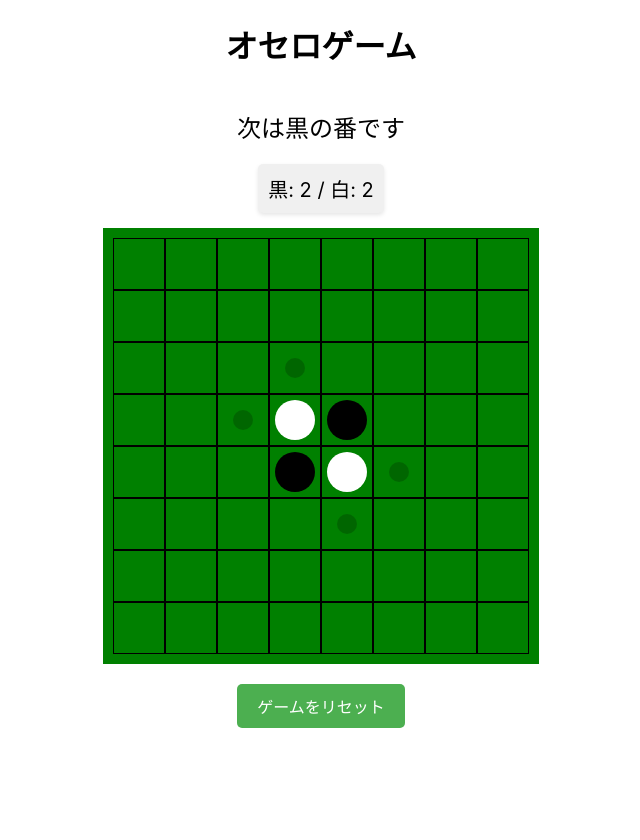
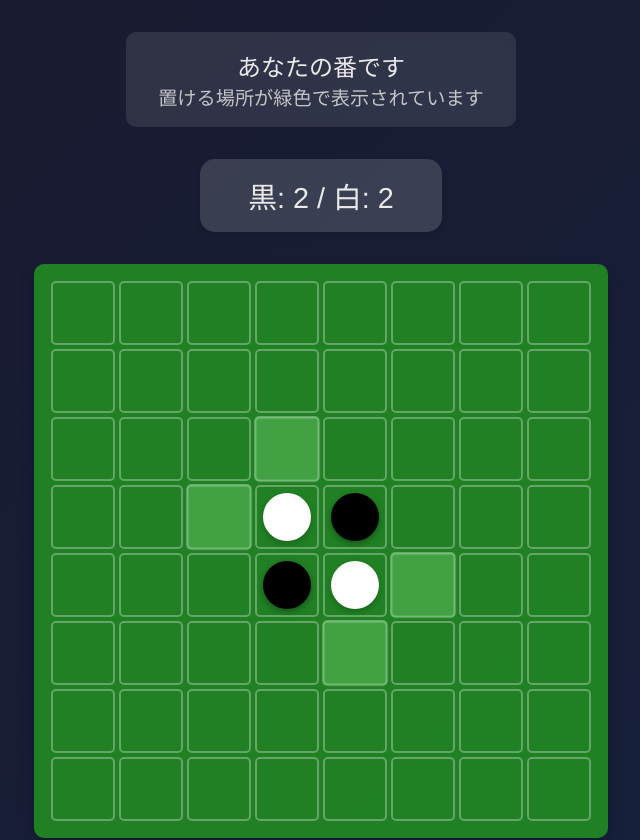
Before and after one commit to Emily57/cursor_othello, a React (Create React App) app: page / in a window 1280 px wide. Shown: the top 840 px of the page, without its empty margins (319-959 px from the left). Before the commit the page ends 800 px from the top, so only its background shows below. Built offline with nearby package versions, Linux system fonts and the light colour scheme.

Commit message:
Enhance game UI and styling with modern design and improved user experience

```diff
--- a/src/App.js
+++ b/src/App.js
@@ -5,7 +5,6 @@ import "./App.css";
 function App() {
   return (
     <div className="App">
-      <h1>オセロゲーム</h1>
       <Game />
     </div>
   );
--- a/src/components/Game.js
+++ b/src/components/Game.js
@@ -169,20 +169,31 @@ const Game = () => {
     <div className="game">
       <div className="status">
         {isGameOver ? (
-          <div>
-            <p>ゲーム終了</p>
+          <div className="game-over">
+            <p className="winner-text">ゲーム終了</p>
             <p>
-              最終スコア - 黒: {score.blackCount} / 白: {score.whiteCount}
+              最終スコア
               <br />
-              {score.blackCount > score.whiteCount
-                ? "黒の勝ち！"
-                : score.blackCount < score.whiteCount
-                ? "白の勝ち！"
-                : "引き分け！"}
+              黒: {score.blackCount} vs 白: {score.whiteCount}
+              <br />
+              <strong>
+                {score.blackCount > score.whiteCount
+                  ? "黒の勝利！ 🏆"
+                  : score.blackCount < score.whiteCount
+                  ? "白の勝利！ 🏆"
+                  : "引き分け！ 🤝"}
+              </strong>
             </p>
           </div>
         ) : (
-          `次は${isBlackTurn ? "黒" : "CPU（白）"}の番です`
+          <div>
+            {isBlackTurn ? "あなた" : "CPU"}の番です
+            <div style={{ fontSize: "0.8em", opacity: 0.8 }}>
+              {isBlackTurn
+                ? "置ける場所が緑色で表示されています"
+                : "CPUが考え中..."}
+            </div>
+          </div>
         )}
       </div>
 
--- a/src/styles/Game.css
+++ b/src/styles/Game.css
@@ -2,17 +2,38 @@
   display: flex;
   flex-direction: column;
   align-items: center;
-  padding: 20px;
+  padding: 2rem;
+  min-height: 100vh;
+  background: linear-gradient(135deg, #1a1a2e 0%, #16213e 100%);
+  color: #e9e9e9;
+  font-family: "Helvetica Neue", Arial, sans-serif;
 }
 
 .status {
-  margin-bottom: 20px;
-  font-size: 24px;
+  font-size: 1.5rem;
+  margin-bottom: 2rem;
+  padding: 1rem 2rem;
+  background: rgba(255, 255, 255, 0.1);
+  border-radius: 10px;
+  backdrop-filter: blur(5px);
+  text-align: center;
+}
+
+.score-board {
+  font-size: 1.8rem;
+  margin-bottom: 2rem;
+  padding: 1rem 3rem;
+  background: rgba(255, 255, 255, 0.15);
+  border-radius: 15px;
+  box-shadow: 0 4px 6px rgba(0, 0, 0, 0.1);
 }
 
 .board {
-  background: #008000;
-  padding: 10px;
+  background: rgba(34, 139, 34, 0.9);
+  padding: 15px;
+  border-radius: 10px;
+  box-shadow: 0 8px 16px rgba(0, 0, 0, 0.2);
+  transition: transform 0.3s ease;
 }
 
 .board-row {
@@ -20,79 +41,104 @@
 }
 
 .cell {
-  width: 50px;
-  height: 50px;
-  border: 1px solid #000;
-  display: flex;
-  justify-content: center;
-  align-items: center;
+  width: 60px;
+  height: 60px;
+  border: 2px solid rgba(255, 255, 255, 0.3);
+  margin: 2px;
+  border-radius: 5px;
   cursor: pointer;
+  transition: all 0.2s ease;
   position: relative;
 }
 
+.cell:hover {
+  background-color: rgba(255, 255, 255, 0.1);
+}
+
+.cell.valid {
+  background: rgba(144, 238, 144, 0.3);
+  animation: pulse 2s infinite;
+}
+
+.cell.black::after,
+.cell.white::after {
+  content: "";
+  position: absolute;
+  top: 50%;
+  left: 50%;
+  transform: translate(-50%, -50%);
+  width: 80%;
+  height: 80%;
+  border-radius: 50%;
+  transition: all 0.3s ease;
+}
+
 .cell.black::after {
-  content: "";
-  width: 40px;
-  height: 40px;
-  border-radius: 50%;
   background: #000;
+  box-shadow: 0 3px 6px rgba(0, 0, 0, 0.3);
 }
 
 .cell.white::after {
-  content: "";
-  width: 40px;
-  height: 40px;
-  border-radius: 50%;
   background: #fff;
-}
-
-.cell.valid::before {
-  content: "";
-  width: 20px;
-  height: 20px;
-  border-radius: 50%;
-  position: absolute;
-}
-
-/* 黒の番の時の有効な手の表示 */
-.black-turn .cell.valid::before {
-  background: rgba(0, 0, 0, 0.2);
-}
-
-/* 白の番の時の有効な手の表示 */
-.white-turn .cell.valid::before {
-  background: rgba(255, 255, 255, 0.5);
-}
-
-.score-board {
-  font-size: 20px;
-  margin-bottom: 15px;
-  padding: 10px;
-  background: #f0f0f0;
-  border-radius: 5px;
-  box-shadow: 0 2px 4px rgba(0, 0, 0, 0.1);
+  box-shadow: 0 3px 6px rgba(0, 0, 0, 0.2);
 }
 
 .reset-button {
-  margin-top: 20px;
-  padding: 10px 20px;
-  font-size: 16px;
-  background-color: #4caf50;
+  margin-top: 2rem;
+  padding: 1rem 2rem;
+  font-size: 1.2rem;
+  background: #4a90e2;
   color: white;
   border: none;
-  border-radius: 5px;
+  border-radius: 25px;
   cursor: pointer;
-  transition: background-color 0.3s;
+  transition: all 0.3s ease;
+  box-shadow: 0 4px 6px rgba(0, 0, 0, 0.1);
 }
 
 .reset-button:hover {
-  background-color: #45a049;
+  background: #357abd;
+  transform: translateY(-2px);
+  box-shadow: 0 6px 8px rgba(0, 0, 0, 0.2);
 }
 
-.status {
-  text-align: center;
+@keyframes pulse {
+  0% {
+    transform: scale(1);
+    box-shadow: 0 0 0 0 rgba(144, 238, 144, 0.4);
+  }
+  70% {
+    transform: scale(1.05);
+    box-shadow: 0 0 0 10px rgba(144, 238, 144, 0);
+  }
+  100% {
+    transform: scale(1);
+    box-shadow: 0 0 0 0 rgba(144, 238, 144, 0);
+  }
 }
 
-.status p {
-  margin: 5px 0;
+.game-over {
+  text-align: center;
+  padding: 2rem;
+  background: rgba(0, 0, 0, 0.8);
+  border-radius: 15px;
+  animation: fadeIn 0.5s ease;
 }
+
+.winner-text {
+  font-size: 2rem;
+  color: #ffd700;
+  margin-bottom: 1rem;
+  text-shadow: 0 2px 4px rgba(0, 0, 0, 0.3);
+}
+
+@keyframes fadeIn {
+  from {
+    opacity: 0;
+    transform: translateY(-20px);
+  }
+  to {
+    opacity: 1;
+    transform: translateY(0);
+  }
+}
```
Also changed, not shown: public/index.html (+0 -23 lines).
